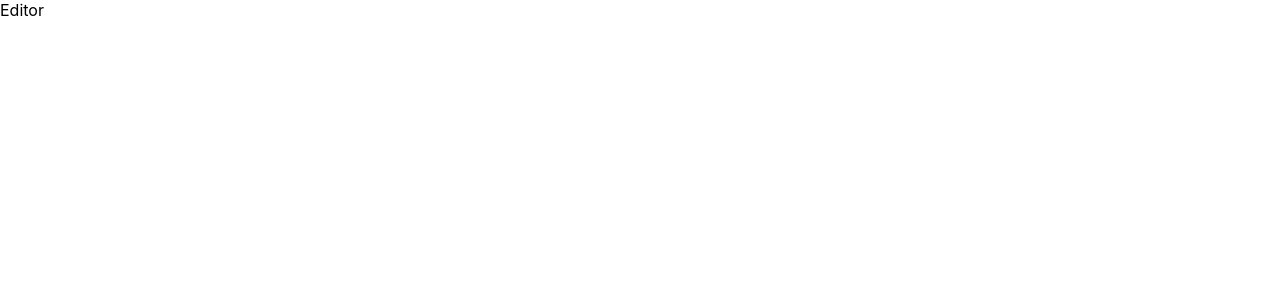
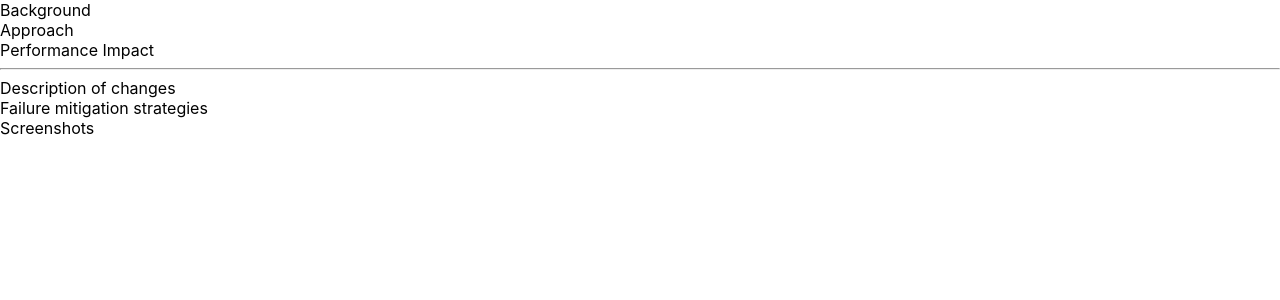
Before and after one commit to CharlesDesiderio/pr-manager, a React (Create React App) app: page / in a window 1280 px wide. Shown: the top 300 px of the page. Built offline with nearby package versions, Linux system fonts and the light colour scheme.

Commit message:
Can determine which array items are in use or not

```diff
--- a/src/App.js
+++ b/src/App.js
@@ -1,9 +1,52 @@
+import { useState } from 'react'
+
 import Editor from "./components/Editor"
+import Section from './components/Section'
 
 const App = () => {
+
+  let sectionsArray = [
+    {
+      title: 'Background',
+      text: `## This is a text sample I guess`
+    },
+    {
+      title: `Description of changes`,
+      text: `This is sample text for changes`
+    },
+    {
+      title: `Approach`,
+      text: `This is sample text for Approach`
+    },
+    {
+      title: `Failure mitigation strategies`,
+      text: `This is sample text for mitigation `
+    },
+    {
+      title: `Screenshots`,
+      text: `This is sample text for Screenshots`
+    },
+    {
+      title: `Performance Impact`,
+      text: `This is sample text for Impact`
+    },
+
+  ]
+
+  let [sectionState, setSectionState] = useState([0, 2, 5])
+
   return (
     <div>
-      <Editor />
+      { sectionState.map((section) => {
+        return <Section data={sectionsArray[section]} />
+      }) }
+      <hr />
+
+      { sectionsArray.map((unused, i) => {
+        return sectionState.includes(i) ? '' : <Section data={unused} />
+      })
+      }
+
     </div>
   )
 }
--- /dev/null
+++ b/src/components/Section.jsx
@@ -0,0 +1,7 @@
+const Section = (props) => {
+  return (
+    <div>{ props.data.title }</div>
+  )
+}
+
+export default Section
```
Also changed, not shown: src/components/Component.jsx (deleted, +0 -7 lines).
